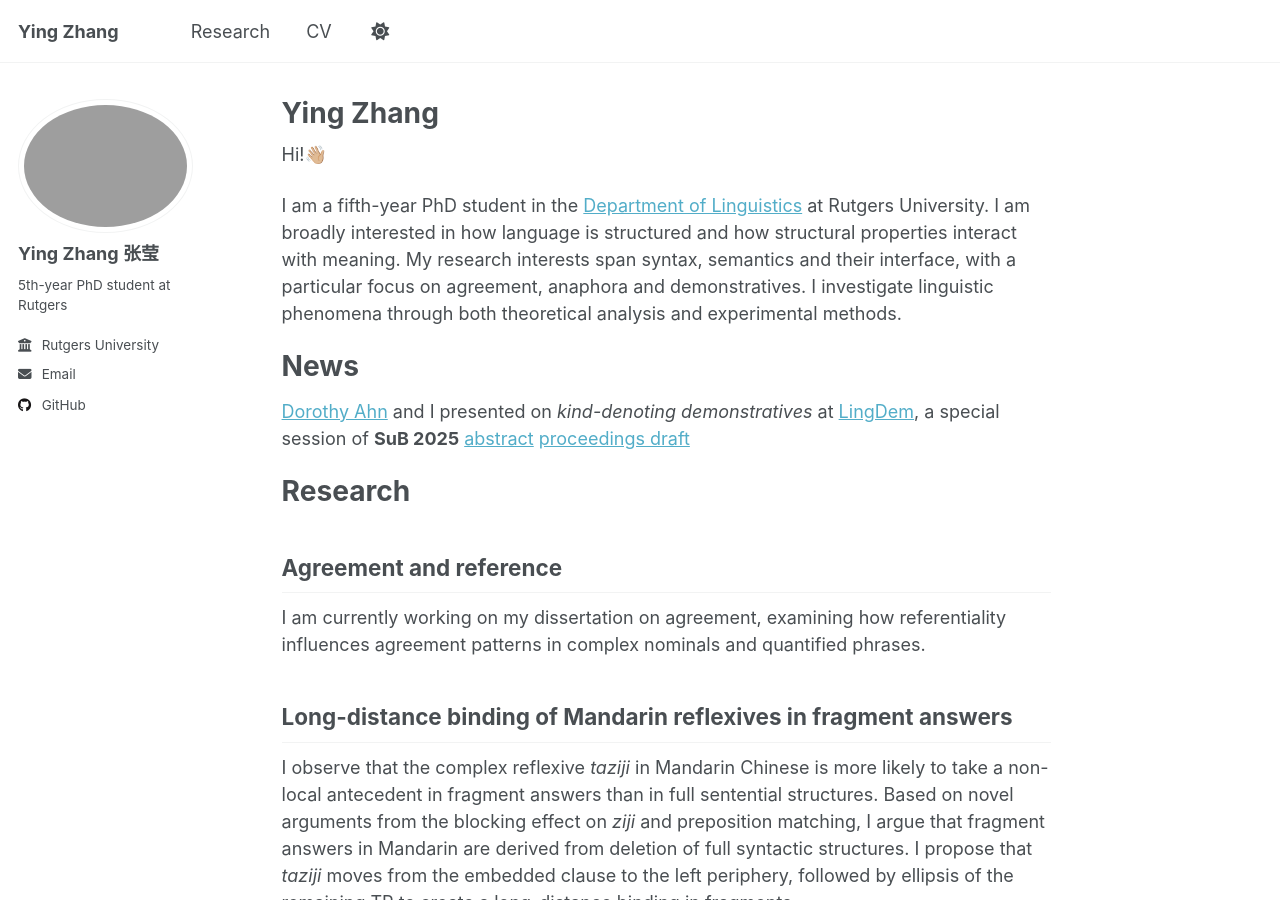
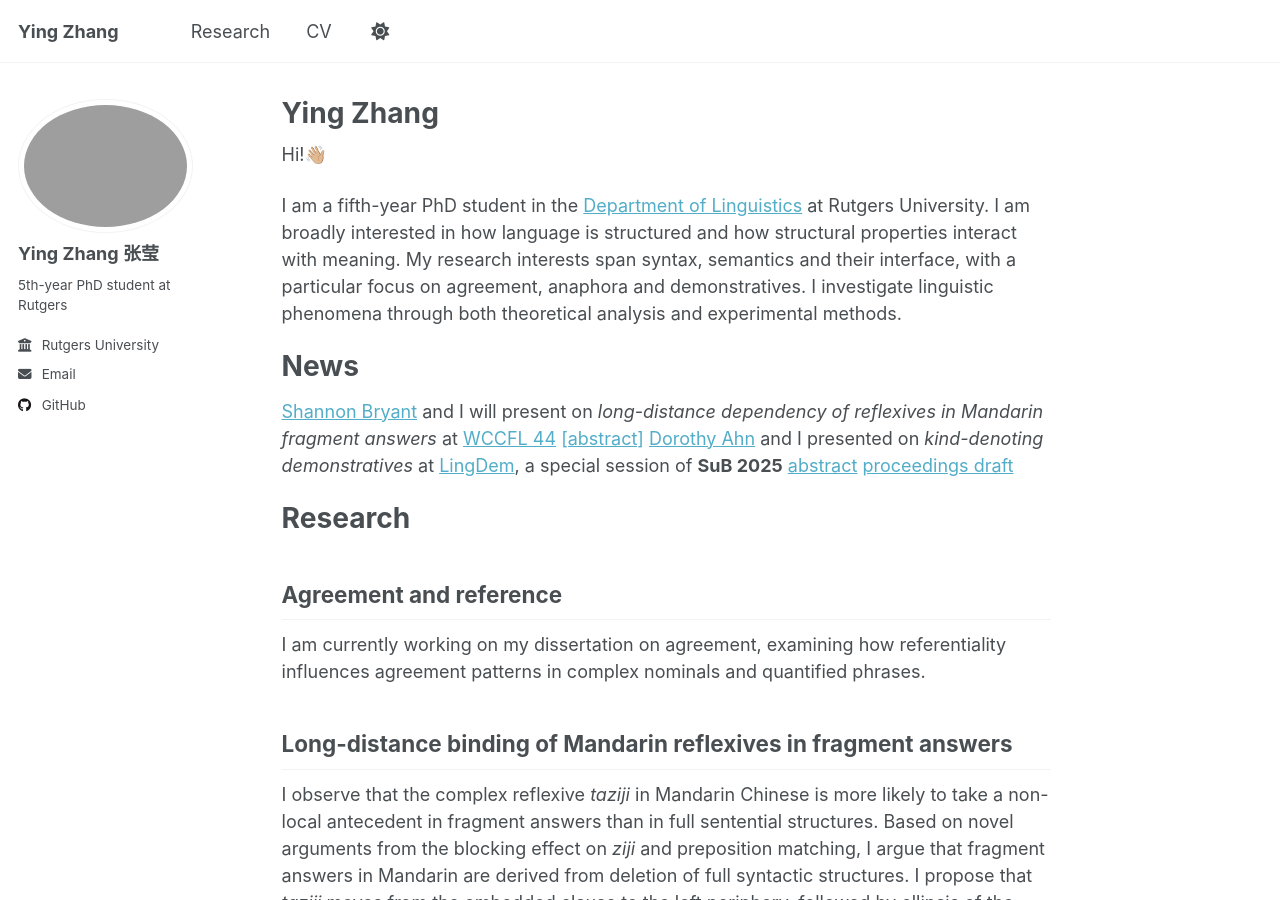
Before and after one commit to yyyingz/yyyingz.github.io, a Jekyll site: the page built from _pages/about.md, in a window 1280 px wide and 900 px high. Built offline with Jekyll 4.4.1, drawn with Linux system fonts in a browser that asks for light colours; a script that is not in the unit is left out.

Commit message:
update wccfl

```diff
--- a/_pages/about.md
+++ b/_pages/about.md
@@ -15,6 +15,7 @@ I am a fifth-year PhD student in the [Department of Linguistics](https://ling.ru
 
 News
 ======
+[Shannon Bryant](https://sites.google.com/view/shannonbryant/about?pli=1) and I will present on *long-distance dependency of reflexives in Mandarin fragment answers* at [WCCFL 44](https://wccfl44.github.io/WCCFL44/) [\[abstract\]](/files/2026-WCCFL44-Zhang-Bryant.pdf)
 [Dorothy Ahn](https://dorothyahn.com) and I presented on *kind-denoting demonstratives* at [LingDem](https://vicom.info/sub30-lingdem/), a special session of **SuB 2025** [abstract](/files/2025-SuB30-Zhang-Ahn.pdf) [proceedings draft](/files/2026-SuB30-Zhang-Ahn-Proceedings.pdf)
 
 Research
```
Also changed, not shown: 2 other files.
